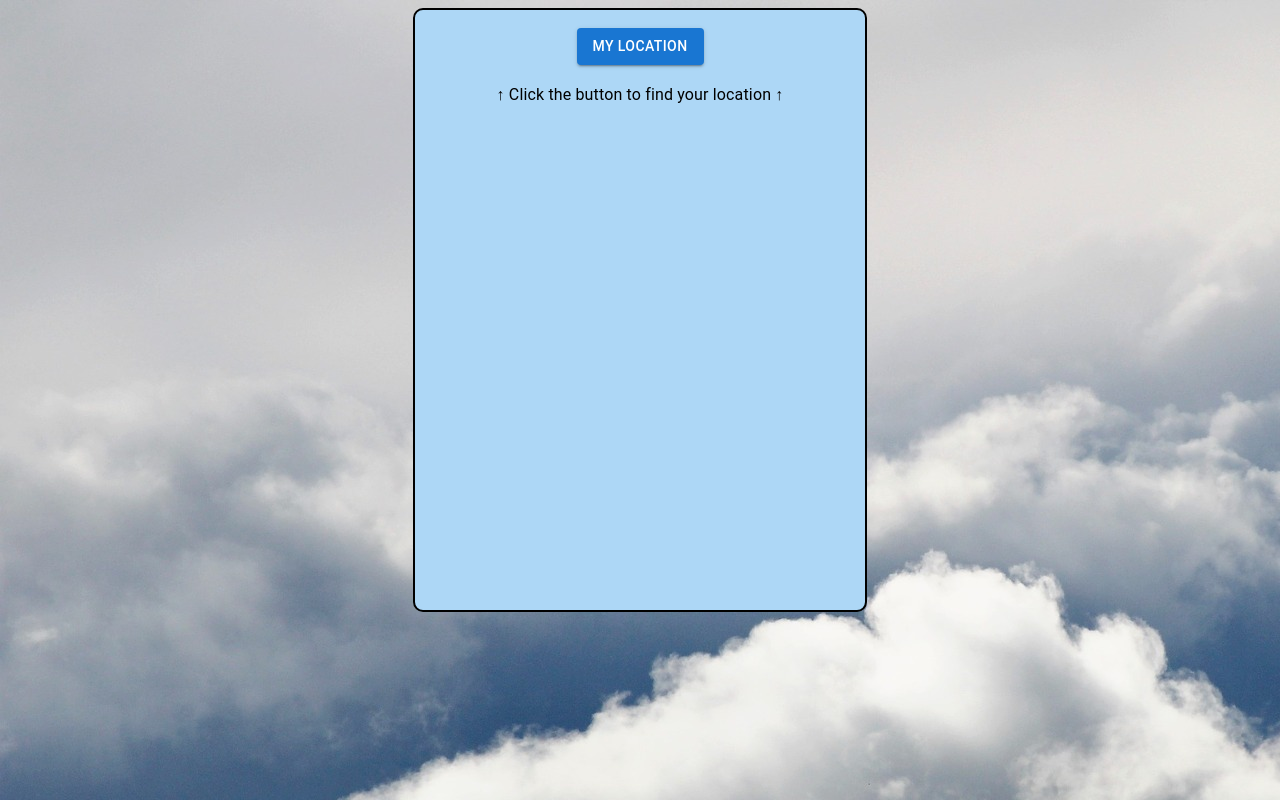
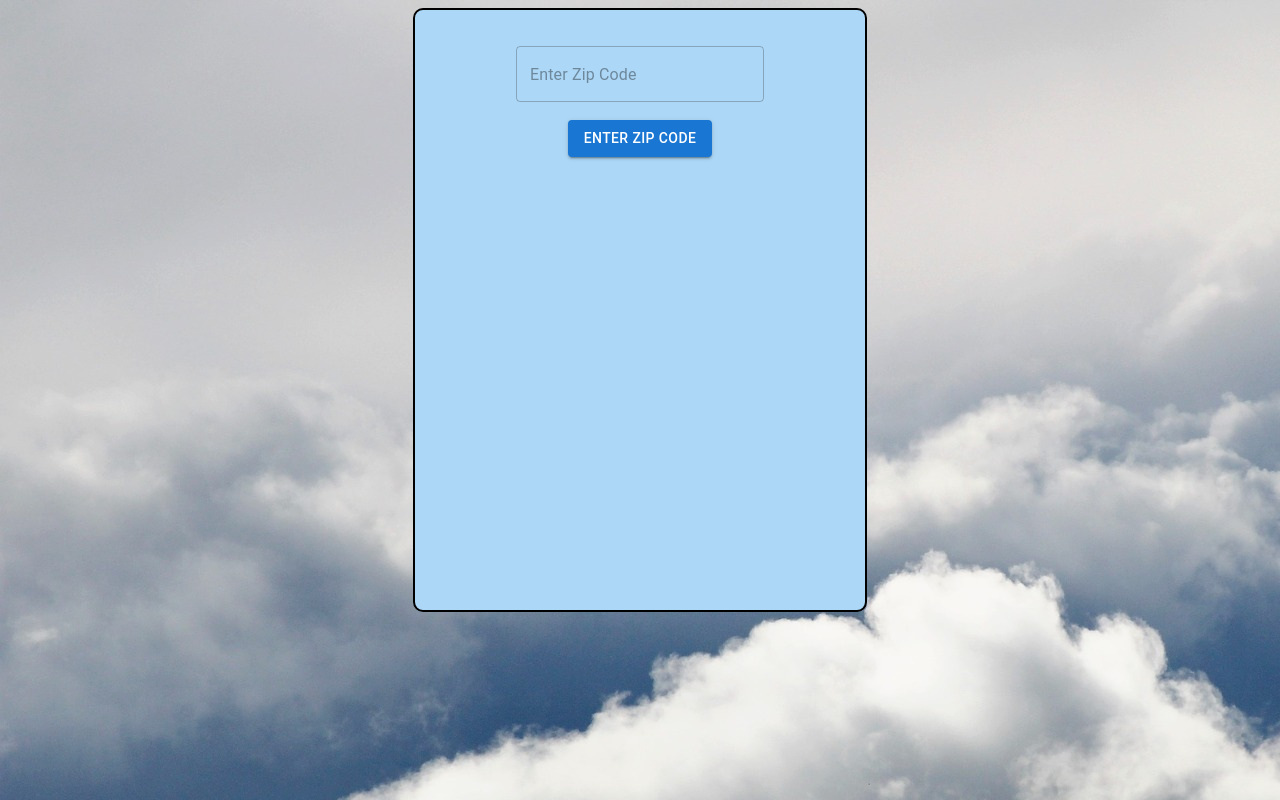
Before and after one commit to cgzapien/weatherapp, a React (Create React App) app: page / in a window 1280 px wide. Built offline with nearby package versions, Linux system fonts and the light colour scheme; no server answers; a web font is replaced by a local one.

Commit message:
refactored code to accept zip code instead

```diff
--- a/src/App.js
+++ b/src/App.js
@@ -3,63 +3,67 @@ import axios from "axios";
 import Weather from "./Weather"
 import "./app.css"
 import { Box } from "@mui/system";
-import { Button, Typography } from "@mui/material";
+import { Button, TextField, Typography } from "@mui/material";
 export default function App(){
-  const [lat, setLat] = useState([])
-  const [long, setLong] = useState([])
   const [data, setData] = useState([])
-  const [dataLoaded, setDataLoaded] = useState(false)
-  function handleLocation(){
-    // navigator.geolocation.getCurrentPosition((position) => {
-    //   setLat(position.coords.latitude)
-    //   setLong(position.coords.longitude)
-    // })
-    setDataLoaded(true)
-    var options = {
-      enableHighAccuracy: true,
-      maximumAge: 0
-    };
+  const [zipCode, setZipCode] = useState({
+    zipcode: ""
+  })
+  const [coords, setCoords] = useState({
+    lat: "",
+    long: ""
+  })
+  const handleZipCodeChange = (e) => {
+    const { name, value } = e.target
+    setZipCode(prevState => ({
+      ...prevState, [name]:value
+    }))
+  };
+  const handleZipCode = (e) => {
+    e.preventDefault()
+    axios.get(`http://api.weatherapi.com/v1/forecast.json?key=0b5f9ec4960e4fcd9fe184625221901&q=${zipCode.zipcode}&days=7&aqi=no&alerts=no`)
+    .then(res => {
+      setData(() => [res.data])
 
-    function success(pos) {
-      var crd = pos.coords;
-      setLat(crd.latitude)
-      setLong(crd.longitude)
-      // console.log('Your current position is:');
-      // console.log(`Latitude : ${crd.latitude}`);
-      // console.log(`Longitude: ${crd.longitude}`);
-      // console.log(`More or less ${crd.accuracy} meters.`);
-    }
+    })
+    .catch(err => console.log(err))
+  }
+//   useEffect(()=> {
+//     axios.get(`https://api.openweathermap.org/data/2.5/onecall?lat=${coords.lat}&lon=${coords.long}&units=imperial&appid=627a4c28ee22bae543d7ff8be2663f20`)
+//       .then(res => setData(() => [res.data]))
+//       .catch(err => console.log(err))
 
-    function error(err) {
-      console.warn(`ERROR(${err.code}): ${err.message}`);
-    }
-
-    navigator.geolocation.getCurrentPosition(success, error, options);
-  }
-
-  useEffect(()=> {
-      axios.get(`https://api.openweathermap.org/data/2.5/onecall?lat=${lat}&lon=${long}&units=imperial&appid=627a4c28ee22bae543d7ff8be2663f20`)
-        .then(res => setData(() => [res.data]))
-        .catch(err => console.log(err))
-
-  }, [lat, long])
-
+// }, [coords])
   return (
 
       <Box className="appBox">
-        <br/>
-        <div className="btnContainer">
-          <Button
-          onClick={handleLocation}
-          variant="contained"
-          >My Location</Button>
-        </div>
         <br/>
         {data[0] !== undefined ?
         <Weather weatherData={data} />
         :
         <>
-        <Typography variant="body1" style={{textAlign: "center"}}>&#8593; Click the button to find your location &#8593;</Typography>
+        <div className="locationContainer" >
+          <br/>
+          <Box component="form" onSubmit={handleZipCode} style={{display: "flex", flexDirection: "column", alignItems: "center"}}>
+            <TextField
+            onChange={handleZipCodeChange}
+            placeholder="Enter Zip Code"
+            name="zipcode"
+            value={zipCode.zipcode}
+            style={{WebkitAppearance: "none", margin: 0, textAlign: "center"}}
+            inputProps={{
+              maxLength: 5
+            }}
+            />
+            <br/>
+            <Button
+            variant="contained"
+            type="submit"
+            >Enter Zip Code</Button>
+
+          </Box>
+        <br/>
+        </div>
         </>
         }
         <br/>
--- a/src/Weather.js
+++ b/src/Weather.js
@@ -1,42 +1,38 @@
 import { Box, Card, Paper, Typography } from "@mui/material";
 import React from "react";
 export default function Weather({weatherData}){
-  const sunrise = new Date(weatherData[0].current.sunrise * 1000).toLocaleTimeString("en-US")
-  const sunset = new Date(weatherData[0].current.sunset * 1000).toLocaleTimeString("en-US")
+  console.log('weatherData: ', weatherData);
+  // const sunrise = new Date(weatherData[0].forecastday[0].sunrise * 1000).toLocaleTimeString("en-US")
+  // console.log('sunrise: ', sunrise);
+  // const sunset = new Date(weatherData[0].city.sunset * 1000).toLocaleTimeString("en-US")
   return (
    <Box className="weatherBox">
 
       <div>
-        <Typography variant="h3">{weatherData[0].timezone.slice(8)}</Typography>
-        <Typography variant="h4">{Math.floor(weatherData[0].current.temp)}&#xb0;F</Typography>
-        <img alt="weathericon" src={`https://openweathermap.org/img/wn/${weatherData[0].current.weather[0].icon}@2x.png`}/>
-        {/* <p>{weatherData[0].current.weather[0].description}</p> */}
+        <Typography variant="h3">{weatherData[0].location.name}</Typography>
+        <Typography variant="h4">{Math.floor(weatherData[0].current.temp_f)}&#xb0;F</Typography>
+        <img alt="weathericon" src={`${weatherData[0].current.condition.icon}`}/>
+        <p>{weatherData[0].current.condition.text}</p>
       </div>
       <div className="currentWeather">
-        <Typography variant="body2">Sunrise: {sunrise}</Typography>
-        <Typography variant="body2">Sunset: {sunset}</Typography>
-        <Typography variant="body2">Humidity: {weatherData[0].current.humidity} &#37;</Typography>
-        <Typography variant="body2">Feels like: {Math.floor(weatherData[0].current.feels_like)}&#xb0;F</Typography>
+        <Typography variant="body2">Sunrise: <br/>{weatherData[0].forecast.forecastday[0].astro.sunrise}</Typography>
+        <Typography variant="body2">Sunset: <br/>{weatherData[0].forecast.forecastday[0].astro.sunset}</Typography>
+        <Typography variant="body2">Humidity: <br/>{weatherData[0].current.humidity} &#37;</Typography>
+        <Typography variant="body2">Feels like: <br/>{Math.floor(weatherData[0].current.feelslike_f)}&#xb0;F</Typography>
       </div>
       <br/>
       <div className="forecast">
-        {weatherData[0].daily.map(weather => {
-          const date = new Date(weather.dt * 1000)
+        {weatherData[0].forecast.forecastday.map(weather => {
+          const date = new Date(weather.date_epoch * 1000)
           const weekday = ["Sunday","Monday","Tuesday","Wednesday","Thursday","Friday","Saturday"];
           const dayNumber = date.getDate()
           const day = weekday[date.getDay()]
           return (
-            <div>
-              <Typography key={day}>{day} {dayNumber}</Typography>
-              <Typography>{Math.floor(weather.temp.day)}&#xb0;F</Typography>
-              {weather.weather.map(sky => {
-                return (
-                  <>
-                    <img key={sky.main} alt="weathericon" src={`https://openweathermap.org/img/wn/${sky.icon}@2x.png`}/>
-                    <Typography >{sky.main}</Typography>
-                  </>
-                )
-              })}
+            <div key={day} >
+              <Typography >{day}<br/>{weather.date.slice(5)}</Typography>
+              <img alt="weathericon" src={`${weather.day.condition.icon}`}/>
+              <Typography>{Math.floor(weather.day.avgtemp_f)}&#xb0;F</Typography>
+              <Typography >{weather.day.condition.text}</Typography>
             </div>
           )
         })}
--- a/src/app.css
+++ b/src/app.css
@@ -11,8 +11,9 @@ body {
   border-radius: 10px;
   margin: auto;
 }
-.btnContainer {
+.locationContainer {
   display: flex;
+  flex-direction: column;
   justify-content: center;
 }
 .weatherBox {
@@ -23,12 +24,15 @@ body {
 }
 .forecast {
   display: flex;
+  justify-content: space-evenly;
   width: 350px;
   overflow: auto;
 }
 .currentWeather {
   display: flex;
+  justify-content: space-evenly;
 }
+
 @media screen and (max-width: 800px) {
   .appBox {
     width: 350px;
```
